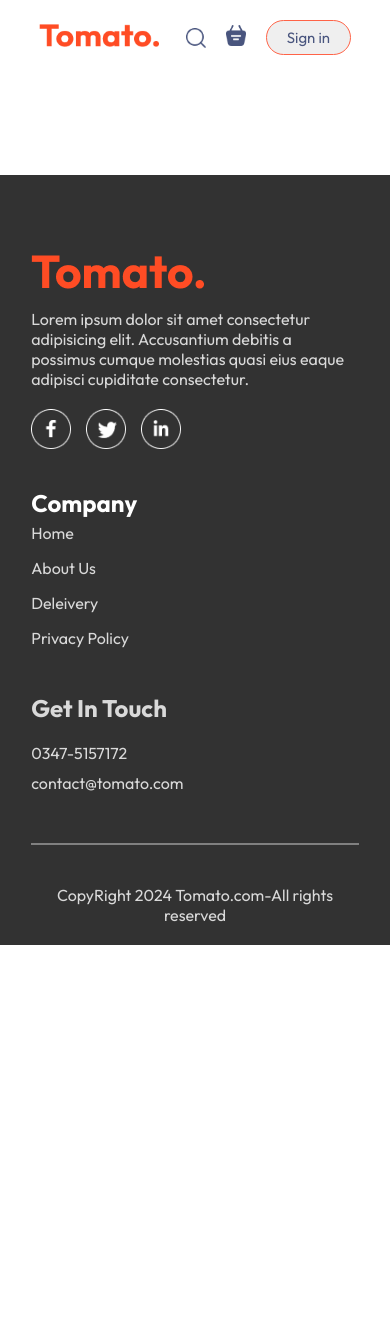
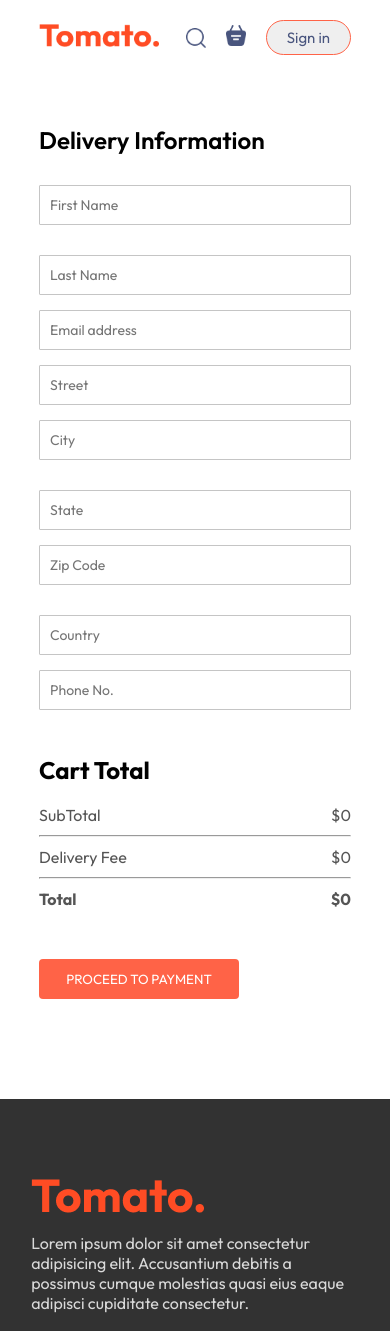
Before and after one commit to connect-aima/Food-Delivery-App, a React (Vite) app in the folder frontend/: page /order in a window 390 px wide. Shown: the top 1331 px of the page. Before the commit the page ends 945 px from the top, so only its background shows below. Built offline with nearby package versions, Linux system fonts and the light colour scheme.

Commit message:
added placeOrder page ,made it responsive

```diff
--- a/frontend/src/Pages/Cart/Cart.css
+++ b/frontend/src/Pages/Cart/Cart.css
@@ -61,7 +61,7 @@
     color: #555;
 }
 .cart-promocode-input{
-    margin-top: 10x;
+    margin-top: 12px;
     display: flex;
     justify-content: space-between;
     align-items: center;
@@ -75,7 +75,6 @@
     padding-left: 10px;
 }
 .cart-promocode-input button{
-    margin-top: 10px;
     width: max(10vw,150px);
     padding: 12px 5px;
     background-color: black;
--- a/frontend/src/Pages/Cart/Cart.jsx
+++ b/frontend/src/Pages/Cart/Cart.jsx
@@ -1,9 +1,10 @@
-import React, { use, useContext } from 'react'
+import React, { useContext } from 'react'
 import './Cart.css'
 import { StoreContext } from '../../Context/StoreContext'
+import { useNavigate } from 'react-router-dom';
 const Cart = () => {
-  const { cartItems, food_list, removeFromCart ,getTotalCartAmount } = useContext(StoreContext);
-
+  const { cartItems, food_list, removeFromCart, getTotalCartAmount } = useContext(StoreContext);
+  const navigate = useNavigate();
   return (
     <div className='cart'>
       <div className="cart-items">
@@ -27,7 +28,7 @@
                   <p>${item.price}</p>
                   <p>{cartItems[item._id]}</p>
                   <p>${item.price * cartItems[item._id]}</p>
-                  <p onClick={()=>{
+                  <p onClick={() => {
                     removeFromCart(item._id)
                   }} className='cross'>x</p>
                 </div>
@@ -49,15 +50,15 @@
             <hr />
             <div className="cart-total-details">
               <p>Delivery Fee</p>
-              <p>${5}</p>
+              <p>${getTotalCartAmount()===0?0:5}</p>
             </div>
             <hr />
             <div className="cart-total-details">
               <b>Total</b>
-              <b>${getTotalCartAmount()+5}</b>
+              <b>${getTotalCartAmount()===0?0:getTotalCartAmount() + 5}</b>
             </div>
           </div>
-            <button>PROCEED TO CHECK OUT</button>
+          <button onClick={() => navigate('/order')}>PROCEED TO CHECK OUT</button>
         </div>
         <div className="cart-promoCode">
           <div>
--- a/frontend/src/Pages/PlaceOrders/PlaceOrders.css
+++ b/frontend/src/Pages/PlaceOrders/PlaceOrders.css
@@ -0,0 +1,66 @@
+.place-order{
+    display: flex;
+    align-items: start;
+    justify-content: space-between;
+    gap: 50px;
+    margin-top: 100px;
+}
+.place-order-left{
+    max-width: max(30%,500px);
+    width: 100%;
+}
+.place-order-left .title{
+    font-size: 30px;
+    font-weight: 600;
+    margin-bottom: 50px;
+}
+.place-order-left input{
+    margin-bottom: 15px;
+    width: 100%;
+    padding: 10px;
+    border: 1px solid #c5c5c5;
+    border-radius: 1px;
+    outline-color: tomato;
+}
+.place-order-left .multi-fields{
+    display: flex;
+    gap: 10px;
+}
+.place-order-right{
+    width: 100%;
+    max-width: max(40%,500px);
+}
+.place-order .cart-total button{
+margin-top: 30px;
+}
+
+/* ✅ Responsive for mobile screens */
+@media (max-width: 768px) {
+    .place-order {
+        flex-direction: column;
+        gap: 30px;
+        margin-top: 50px;
+    }
+
+    .place-order-left {
+        max-width: 100%;
+    }
+
+    .place-order-right {
+        max-width: 100%;
+    }
+
+    .place-order-left .title {
+        font-size: 24px;
+        margin-bottom: 30px;
+    }
+
+    .place-order-left .multi-fields {
+        flex-direction: column;
+        gap: 15px;
+    }
+
+    .place-order-left input {
+        font-size: 14px;
+    }
+}
--- a/frontend/src/Pages/PlaceOrders/PlaceOrders.jsx
+++ b/frontend/src/Pages/PlaceOrders/PlaceOrders.jsx
@@ -1,10 +1,51 @@
-import React from 'react'
+import React, { useContext } from 'react'
 import './PlaceOrders.css'
+import { StoreContext } from '../../Context/StoreContext'
 const PlaceOrders = () => {
+  const {getTotalCartAmount} = useContext(StoreContext)
   return (
-    <div>
-
-    </div>
+    <form className='place-order'>
+      <div className="place-order-left">
+        <p className="title">Delivery Information</p>
+        <div className="multi-fields">
+          <input type="text" placeholder='First Name'/>
+          <input type="text" placeholder='Last Name' />
+        </div>
+        <input type="email" placeholder='Email address' />
+        <input type="text"  placeholder='Street'/>
+        <div className="multi-fields">
+          <input type="text" placeholder='City'/>
+          <input type="text" placeholder='State' />
+        </div>
+        <div className="multi-fields">
+          <input type="text" placeholder='Zip Code'/>
+          <input type="text" placeholder='Country' />
+        </div>
+        <input type="text" placeholder='Phone No.' />
+      </div>
+      <div className="place-order-right">
+          <div className="cart-total">
+          <h2>Cart Total</h2>
+          <div>
+            <div className="cart-total-details">
+              <p>SubTotal</p>
+              <p>${getTotalCartAmount()}</p>
+            </div>
+            <hr />
+            <div className="cart-total-details">
+              <p>Delivery Fee</p>
+              <p>${getTotalCartAmount()===0?0:5}</p>
+            </div>
+            <hr />
+            <div className="cart-total-details">
+              <b>Total</b>
+              <b>${getTotalCartAmount()===0?0:getTotalCartAmount() + 5}</b>
+            </div>
+          </div>
+          <button>PROCEED TO PAYMENT</button>
+        </div>
+      </div>
+    </form>
   )
 }
 
```
